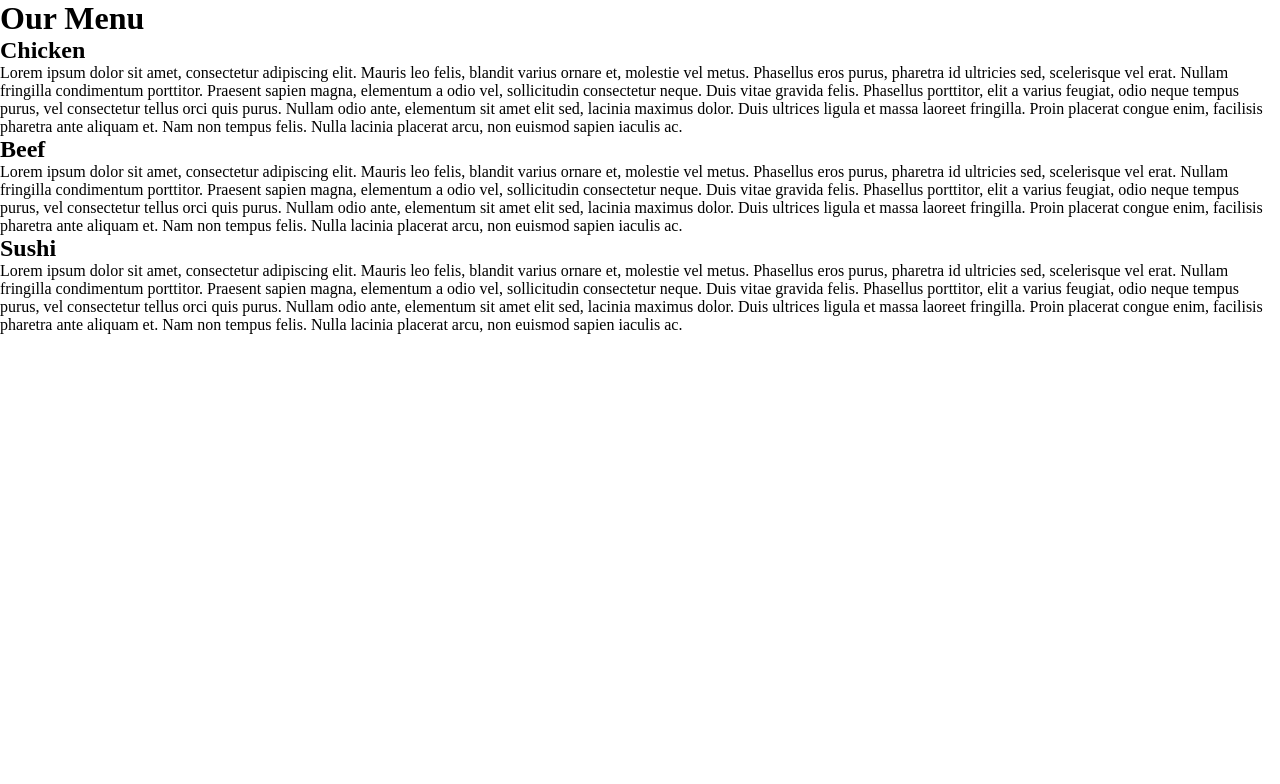
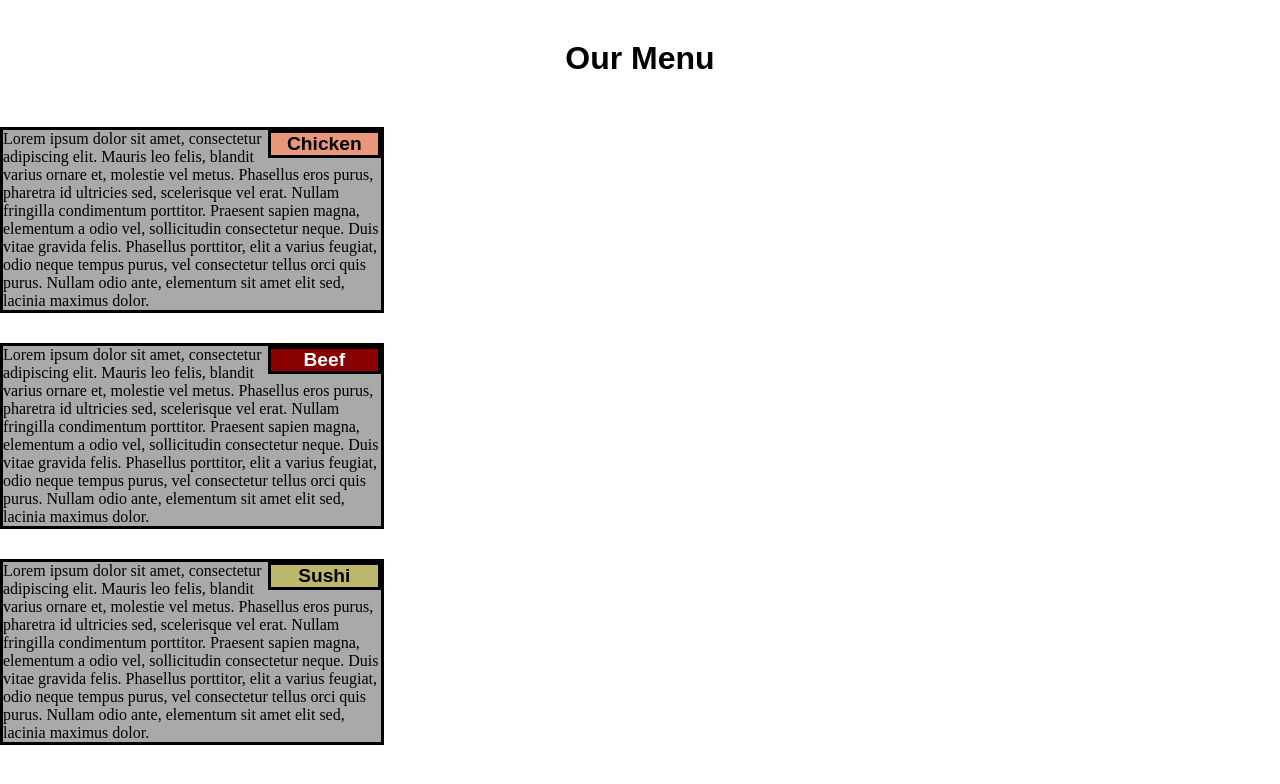
Before and after one commit to rozmarie/coursera-work, a plain HTML site: page module2-solution/index.html in a window 1280 px wide. Drawn offline with Linux system fonts and the light colour scheme.

Commit message:
New changes

```diff
--- a/module2-solution/css/mod2-style.css
+++ b/module2-solution/css/mod2-style.css
@@ -1,8 +1,47 @@
-body {
-
+h1 {
+	text-align: center;
+	margin-top: 40px;
+	margin-bottom: 50px;
+	font-family: arial, helvetica, sans-serif;
 }
 * {
 	box-sizing: border-box;
 	margin: 0;
 	padding: 0;
 }
+h2 {
+	border: 3px solid black;
+	text-align: center;
+	font-family: arial, helvetica, sans-serif;
+	float: right;
+	width: 30%;
+	clear: left;
+	font-size: 120%
+}
+#box1 {
+	background-color: darkgray;
+	border: 3px solid black;
+	width: 30%;
+	margin-bottom: 30px;
+	}
+#box2 {
+	background-color: darksalmon;
+	color: black;
+}
+#box3 {
+	background-color: darkred;
+	color: white;
+}
+#box4 {
+	background-color: darkkhaki;
+	color: black;
+}
+@media (min-width: 992px) {
+
+}
+@media (max-width: 767px) {
+
+}
+@media (min-width: 768px) and (max-width: 991px) {
+
+}
--- a/module2-solution/index.html
+++ b/module2-solution/index.html
@@ -3,21 +3,21 @@
 <head>
 	<meta charset="utf-8">
 	<title>Assignment Solution for Module 2</title>
-	<link rel="stylesheet" href="css/mod2-style.css">
+	<link rel="stylesheet" href="css\mod2-style.css">
 </head>
 <body>
 	<h1>Our Menu</h1>
-	<section>
-		<h2>Chicken</h2>
-		Lorem ipsum dolor sit amet, consectetur adipiscing elit. Mauris leo felis, blandit varius ornare et, molestie vel metus. Phasellus eros purus, pharetra id ultricies sed, scelerisque vel erat. Nullam fringilla condimentum porttitor. Praesent sapien magna, elementum a odio vel, sollicitudin consectetur neque. Duis vitae gravida felis. Phasellus porttitor, elit a varius feugiat, odio neque tempus purus, vel consectetur tellus orci quis purus. Nullam odio ante, elementum sit amet elit sed, lacinia maximus dolor. Duis ultrices ligula et massa laoreet fringilla. Proin placerat congue enim, facilisis pharetra ante aliquam et. Nam non tempus felis. Nulla lacinia placerat arcu, non euismod sapien iaculis ac.
-	</section>
-	<section>
-		<h2>Beef</h2>
-		Lorem ipsum dolor sit amet, consectetur adipiscing elit. Mauris leo felis, blandit varius ornare et, molestie vel metus. Phasellus eros purus, pharetra id ultricies sed, scelerisque vel erat. Nullam fringilla condimentum porttitor. Praesent sapien magna, elementum a odio vel, sollicitudin consectetur neque. Duis vitae gravida felis. Phasellus porttitor, elit a varius feugiat, odio neque tempus purus, vel consectetur tellus orci quis purus. Nullam odio ante, elementum sit amet elit sed, lacinia maximus dolor. Duis ultrices ligula et massa laoreet fringilla. Proin placerat congue enim, facilisis pharetra ante aliquam et. Nam non tempus felis. Nulla lacinia placerat arcu, non euismod sapien iaculis ac.
-	</section>
-	<section>
-		<h2>Sushi</h2>
-		Lorem ipsum dolor sit amet, consectetur adipiscing elit. Mauris leo felis, blandit varius ornare et, molestie vel metus. Phasellus eros purus, pharetra id ultricies sed, scelerisque vel erat. Nullam fringilla condimentum porttitor. Praesent sapien magna, elementum a odio vel, sollicitudin consectetur neque. Duis vitae gravida felis. Phasellus porttitor, elit a varius feugiat, odio neque tempus purus, vel consectetur tellus orci quis purus. Nullam odio ante, elementum sit amet elit sed, lacinia maximus dolor. Duis ultrices ligula et massa laoreet fringilla. Proin placerat congue enim, facilisis pharetra ante aliquam et. Nam non tempus felis. Nulla lacinia placerat arcu, non euismod sapien iaculis ac.
-	</section>
+	<div id="box1">
+		<h2 id="box2">Chicken</h2>
+		Lorem ipsum dolor sit amet, consectetur adipiscing elit. Mauris leo felis, blandit varius ornare et, molestie vel metus. Phasellus eros purus, pharetra id ultricies sed, scelerisque vel erat. Nullam fringilla condimentum porttitor. Praesent sapien magna, elementum a odio vel, sollicitudin consectetur neque. Duis vitae gravida felis. Phasellus porttitor, elit a varius feugiat, odio neque tempus purus, vel consectetur tellus orci quis purus. Nullam odio ante, elementum sit amet elit sed, lacinia maximus dolor.
+	</div>
+	<div id="box1">
+		<h2 id="box3">Beef</h2>
+		Lorem ipsum dolor sit amet, consectetur adipiscing elit. Mauris leo felis, blandit varius ornare et, molestie vel metus. Phasellus eros purus, pharetra id ultricies sed, scelerisque vel erat. Nullam fringilla condimentum porttitor. Praesent sapien magna, elementum a odio vel, sollicitudin consectetur neque. Duis vitae gravida felis. Phasellus porttitor, elit a varius feugiat, odio neque tempus purus, vel consectetur tellus orci quis purus. Nullam odio ante, elementum sit amet elit sed, lacinia maximus dolor.
+	</div>
+	<div id="box1">
+		<h2 id="box4">Sushi</h2>
+		Lorem ipsum dolor sit amet, consectetur adipiscing elit. Mauris leo felis, blandit varius ornare et, molestie vel metus. Phasellus eros purus, pharetra id ultricies sed, scelerisque vel erat. Nullam fringilla condimentum porttitor. Praesent sapien magna, elementum a odio vel, sollicitudin consectetur neque. Duis vitae gravida felis. Phasellus porttitor, elit a varius feugiat, odio neque tempus purus, vel consectetur tellus orci quis purus. Nullam odio ante, elementum sit amet elit sed, lacinia maximus dolor.
+	</div>
 </body>
 </html>
```
